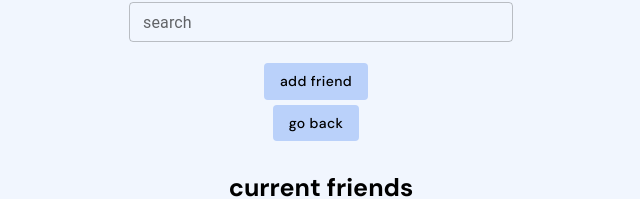
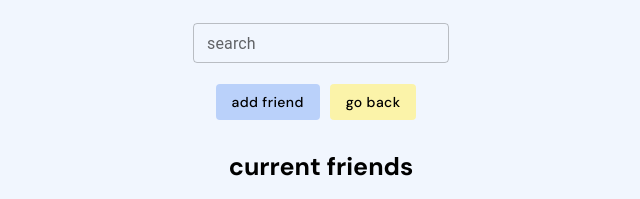
Before and after one commit to thomaspwang/WakeTheF-ckUp, a React (Create React App) app in the folder frontend/: page /friends in a window 1280 px wide. Shown: the part 426-625 px from the top of the page, without its empty margins (319-959 px from the left). Built offline with nearby package versions, Linux system fonts and the light colour scheme; no server answers.

Commit message:
buttons again

```diff
--- a/frontend/src/components/FriendSearch/FriendSearch.js
+++ b/frontend/src/components/FriendSearch/FriendSearch.js
@@ -97,7 +97,7 @@ function FriendSearch() {
         <div className="title">find friends</div>
           <div className="search">
             <TextField
-              style={{ width: "30vw", textAlignLast: 'center' }}
+              style={{ width: "20vw", textAlignLast: 'center' }}
               id="outlined-basic"
               variant="outlined"
               fullWidth
@@ -106,6 +106,8 @@ function FriendSearch() {
               onChange={inputHandler}
             />
             {response && <><small style={{ color: 'red' }}>{response}</small><br /></>}<br />
+
+            <div>
             <Button
               style={{ backgroundColor: "rgba(186,209,250)", fontFamily: "DM SANS", textTransform: "lowercase", color: "black", boxShadow: "none", marginRight: "10px", marginBottom: "5px"}}
               onClick={handleSubmit}
@@ -114,12 +116,14 @@ function FriendSearch() {
               add friend
             </Button>
             <Button
-                style={{ backgroundColor: "rgba(186,209,250)", fontFamily: "DM SANS", textTransform: "lowercase", color: "black", boxShadow: "none", marginRight: "10px", marginBottom: "5px"}}
+                style={{ backgroundColor: "rgba(255, 242, 134, .7)", fontFamily: "DM SANS", textTransform: "lowercase", color: "black", boxShadow: "none", marginRight: "10px", marginBottom: "5px"}}
                 onClick={navigateAlarm}
                 variant="contained"
               >
                 go back
             </Button>
+            </div>
+
           </div>
           <p class="title"> current friends</p>
           <List style={{ textAlignLast: "center" }}>
```
